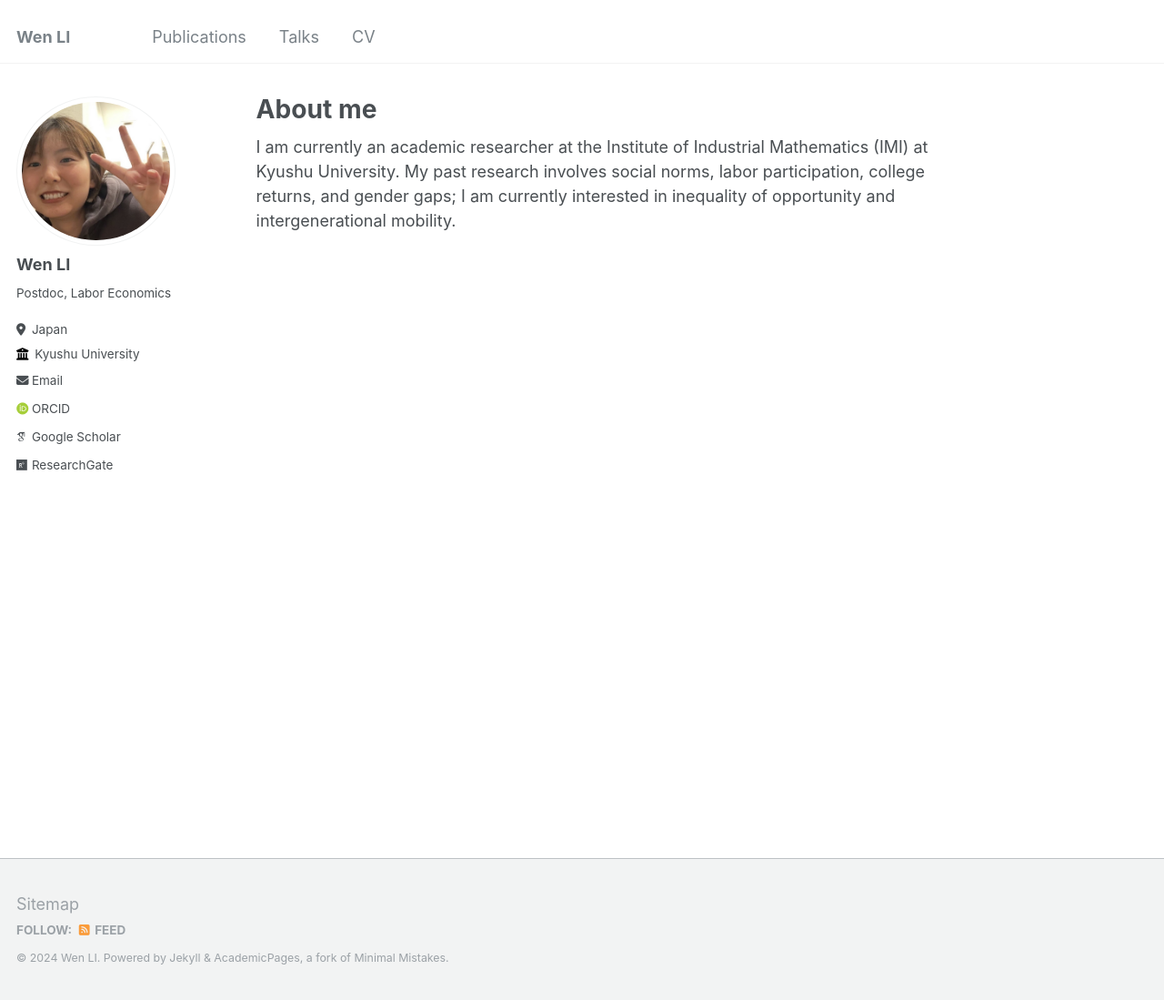
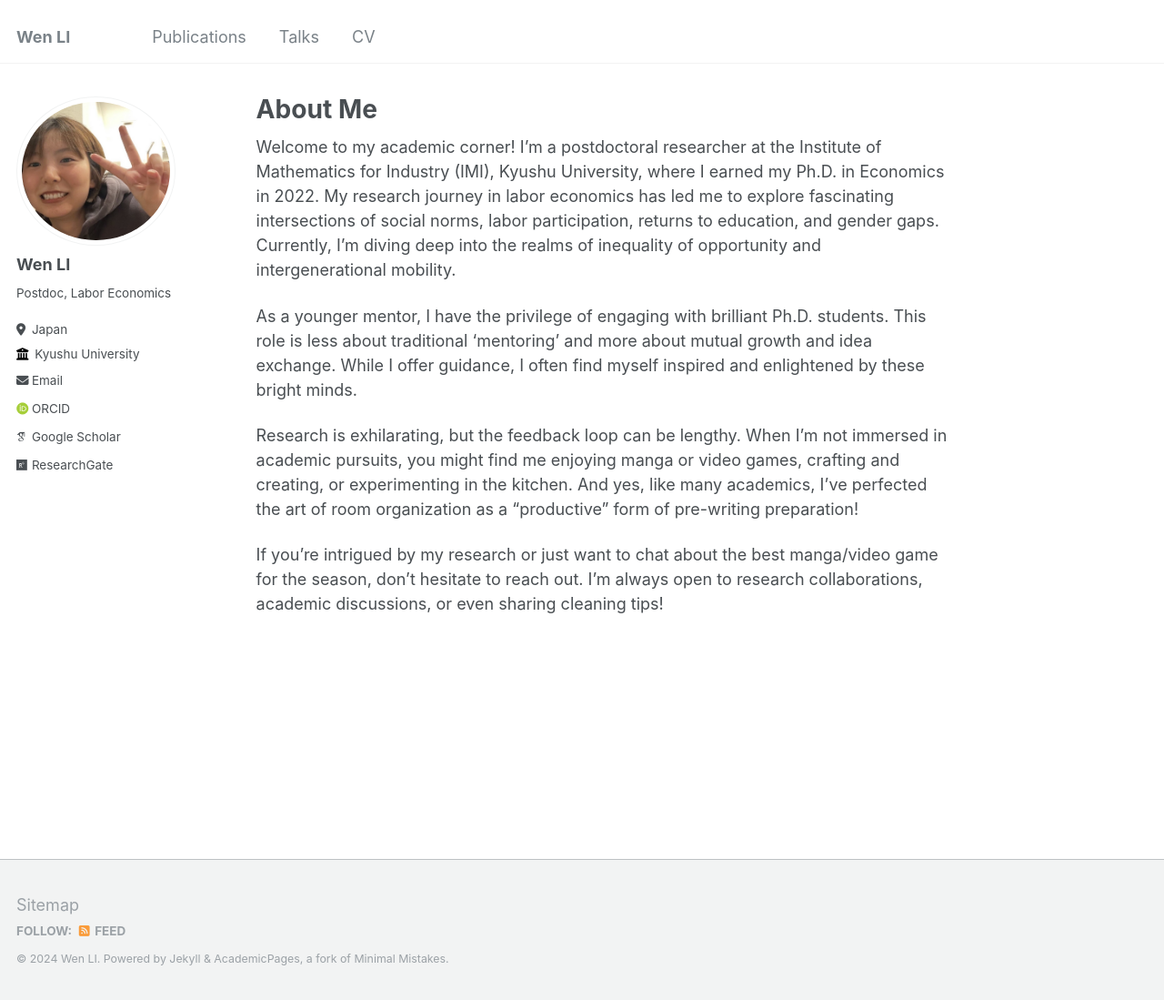
Before and after one commit to wenli-econ/wenli-econ.github.io, a Jekyll site: the page built from _pages/about.md, in a window 1280 px wide and 1099 px high. Shown: the whole window at 91% size. Built offline with Jekyll 4.4.1, drawn with Linux system fonts in a browser that asks for light colours; some web fonts are replaced.

Commit message:
Update about.md

```diff
--- a/_pages/about.md
+++ b/_pages/about.md
@@ -1,9 +1,15 @@
 ---
 permalink: /
-title: "About me"
+title: "About Me"
 author_profile: true
 redirect_from:
   - /about/
 ---
 
-I am currently an academic researcher at the Institute of Industrial Mathematics (IMI) at Kyushu University. My past research involves social norms, labor participation, college returns, and gender gaps; I am currently interested in inequality of opportunity and intergenerational mobility.
+Welcome to my academic corner! I'm a postdoctoral researcher at the Institute of Mathematics for Industry (IMI), Kyushu University, where I earned my Ph.D. in Economics in 2022. My research journey in labor economics has led me to explore fascinating intersections of social norms, labor participation, returns to education, and gender gaps. Currently, I'm diving deep into the realms of inequality of opportunity and intergenerational mobility.
+
+As a younger mentor, I have the privilege of engaging with brilliant Ph.D. students. This role is less about traditional 'mentoring' and more about mutual growth and idea exchange. While I offer guidance, I often find myself inspired and enlightened by these bright minds.
+
+Research is exhilarating, but the feedback loop can be lengthy. When I'm not immersed in academic pursuits, you might find me enjoying manga or video games, crafting and creating, or experimenting in the kitchen. And yes, like many academics, I've perfected the art of room organization as a "productive" form of pre-writing preparation!
+
+If you're intrigued by my research or just want to chat about the best manga/video game for the season, don't hesitate to reach out. I'm always open to research collaborations, academic discussions, or even sharing cleaning tips!
```
